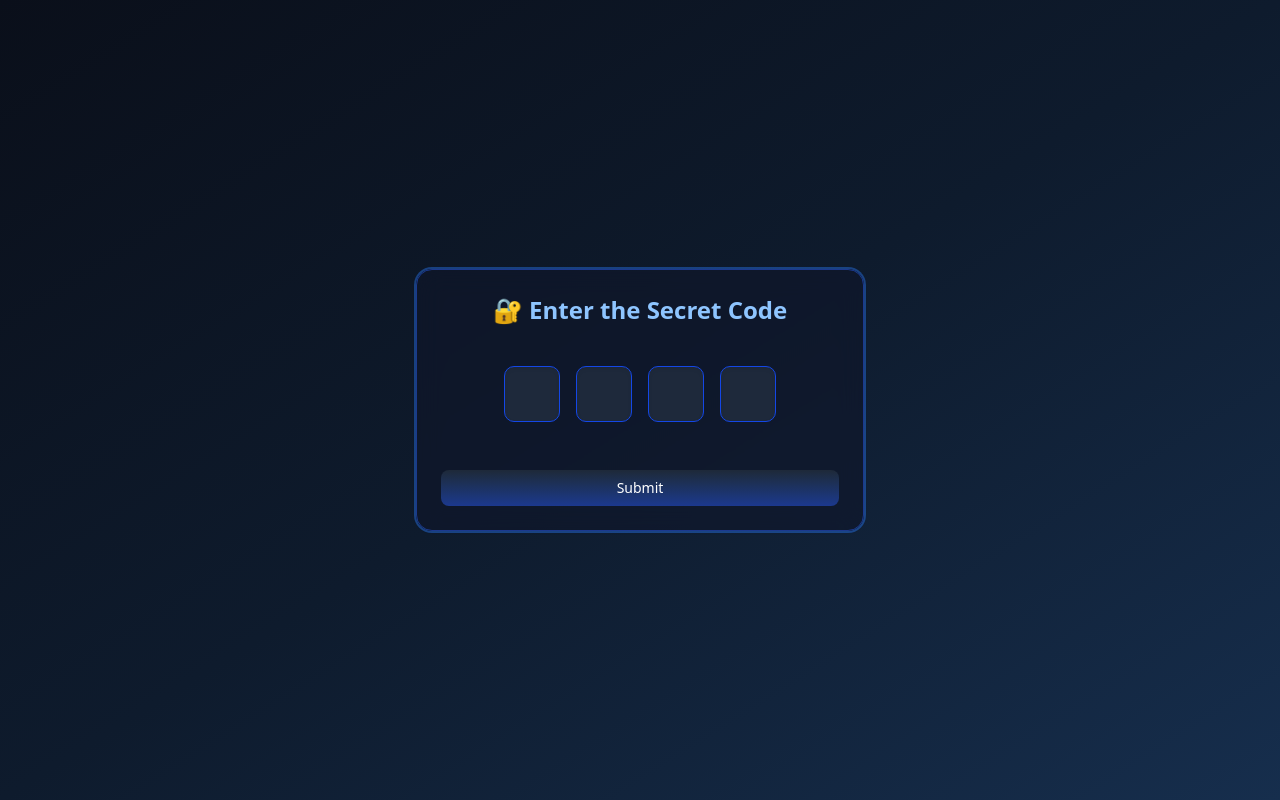
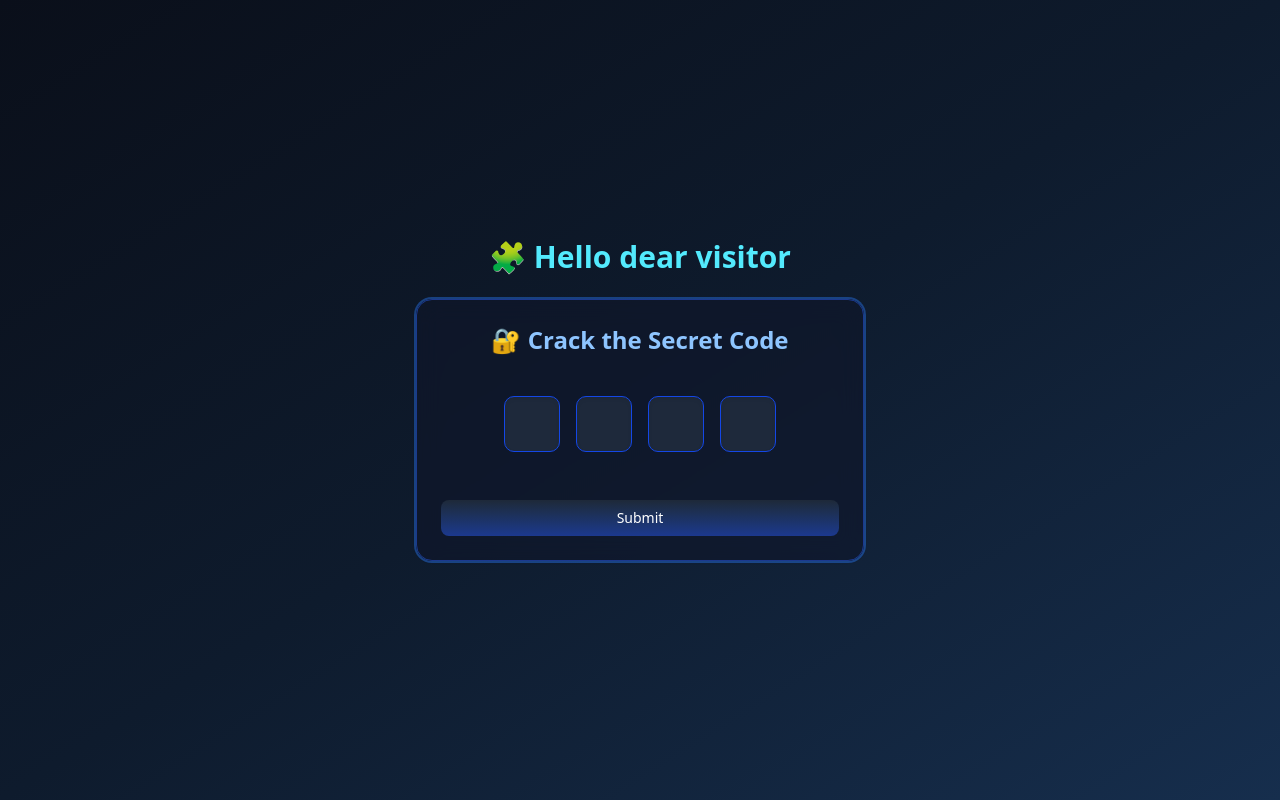
Before and after one commit to Rakotomalala01/quizz_games, a React (Vite) app: page / in a window 1280 px wide. Built offline with nearby package versions, Linux system fonts and the light colour scheme.

Commit message:
JR: add title

```diff
--- a/src/pages/guessCodeGame.tsx
+++ b/src/pages/guessCodeGame.tsx
@@ -33,7 +33,7 @@ export default function GuessCodeGame() {
   }, []);
 
   return (
-    <div className="min-h-screen flex items-center justify-center bg-gradient-to-br from-[#0a0f1a] via-[#0e1b2d] to-[#162e4d] p-4 relative">
+    <div className="min-h-screen flex flex-col items-center justify-center bg-gradient-to-br from-[#0a0f1a] via-[#0e1b2d] to-[#162e4d] p-4 relative space-y-6">
       <style jsx>{`
         @keyframes glow {
           0%, 100% {
@@ -49,6 +49,8 @@ export default function GuessCodeGame() {
         }
       `}</style>
 
+      <h1 className="text-3xl font-bold text-cyan-300 text-center">🧩 Hello dear visitor </h1>
+
       <motion.div
         initial={{ opacity: 0, y: -20 }}
         animate={{ opacity: 1, y: 0 }}
@@ -58,7 +60,7 @@ export default function GuessCodeGame() {
         <Card
           className="glow-animation relative rounded-2xl bg-[#0f172a]/60 backdrop-blur-md p-6 text-center border border-blue-900 ring-2 ring-blue-500/40"
         >
-          <h1 className="text-2xl font-bold mb-4 text-blue-300">🔐 Enter the Secret Code</h1>
+          <h1 className="text-2xl font-bold mb-4 text-blue-300">🔐 Crack the Secret Code</h1>
           <div
             className="flex justify-center gap-4 mb-6 cursor-pointer"
             onClick={() => inputRef.current?.focus()}
```
